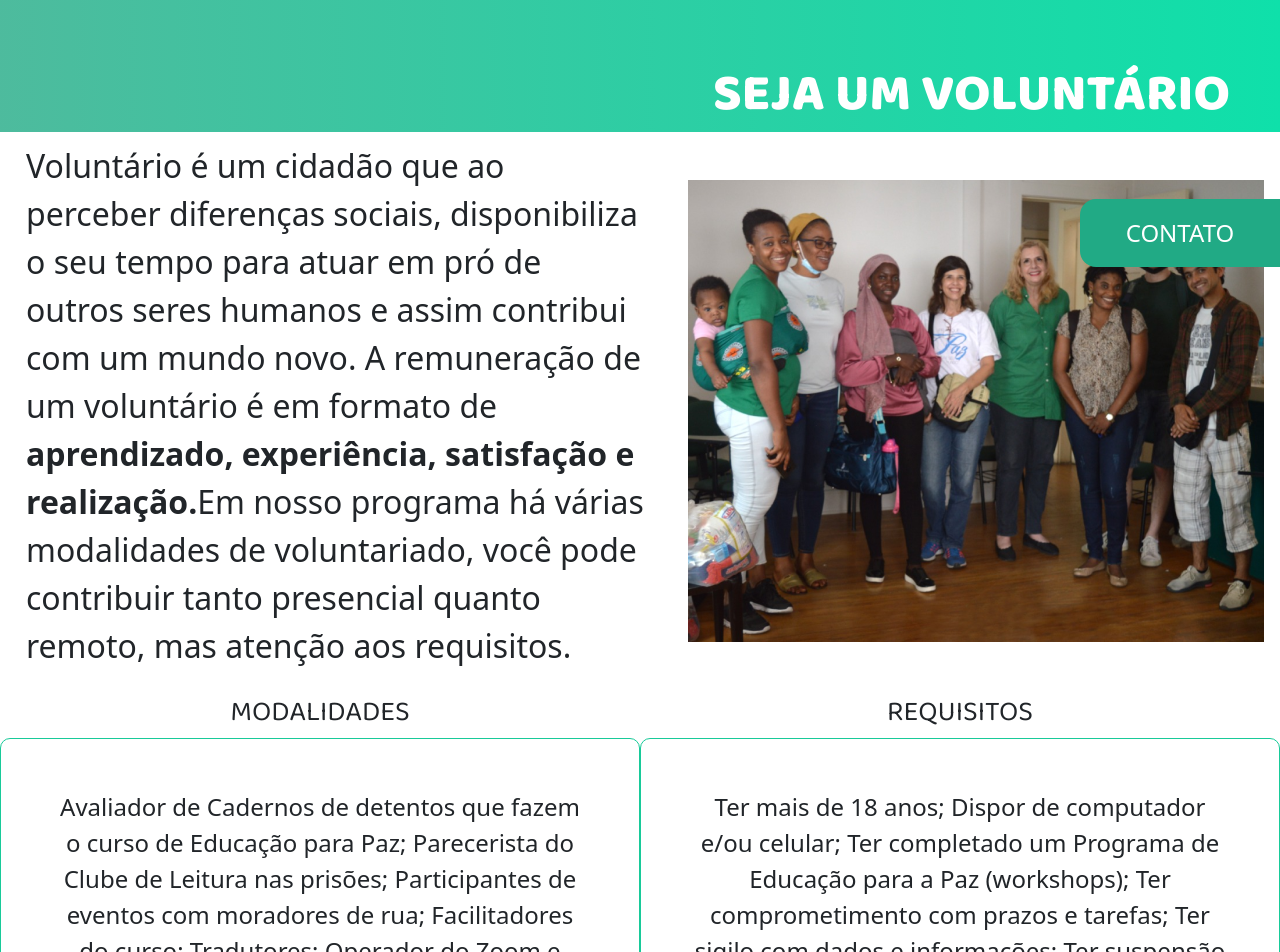
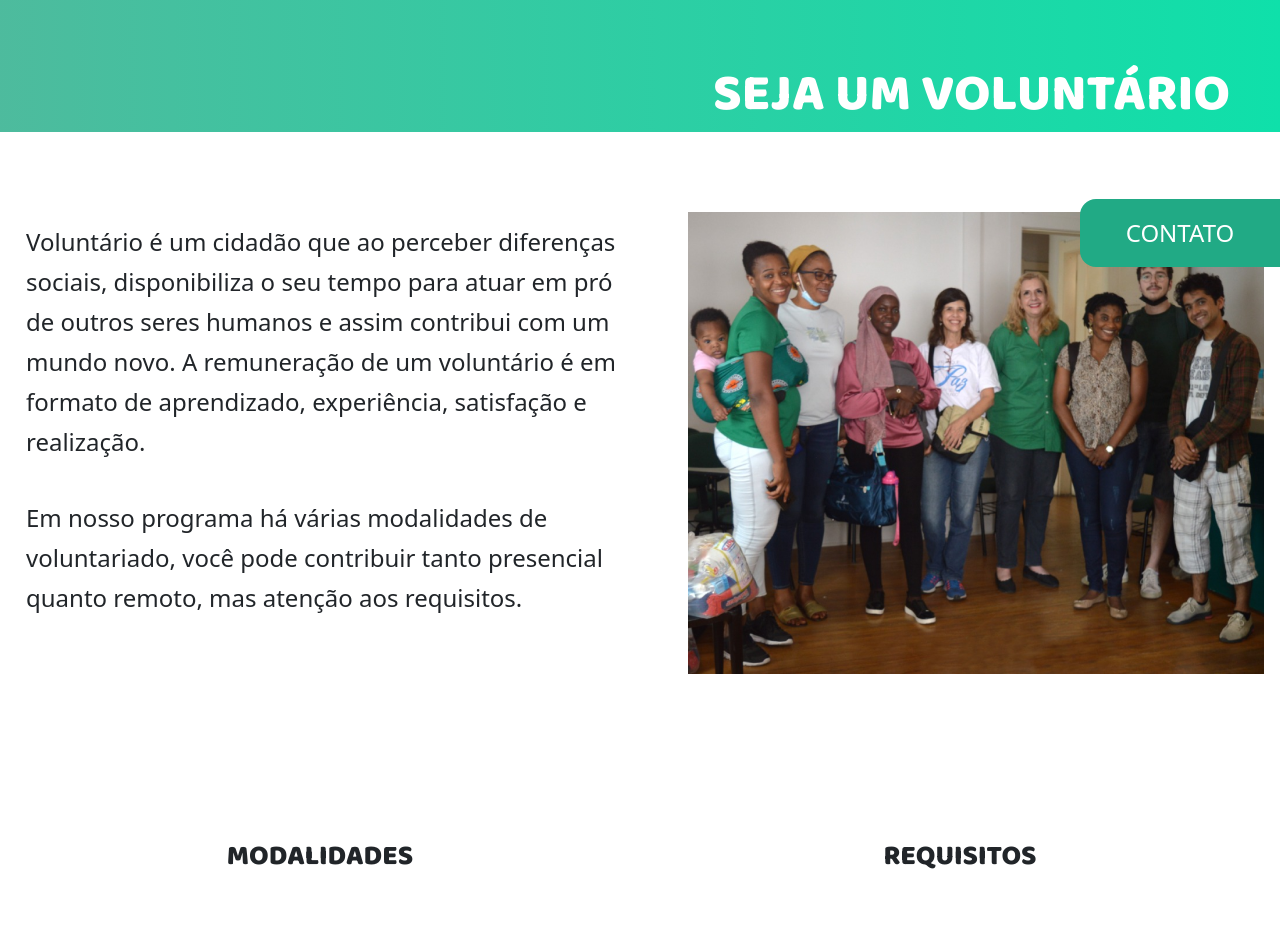
Before and after one commit to alchemist-developer/deploy-palavras, a Next.js app: page /voluntarios in a window 1280 px wide. Shown: the part 200-1152 px from the top of the page. Built offline with nearby package versions, Linux system fonts and the light colour scheme; a web font is replaced by a local one.

Commit message:
fix: margins, paddings, text resize

```diff
--- a/src/components/voluntariosmain/voluntariosmain.jsx
+++ b/src/components/voluntariosmain/voluntariosmain.jsx
@@ -13,9 +13,9 @@ function VoluntariosMain() {
 
           <div className='voluntarios-texto'>
             <p>
-              Voluntário é um cidadão que ao perceber diferenças sociais, disponibiliza o seu tempo para atuar em pró de outros seres humanos e assim contribui com um mundo novo. A remuneração de um voluntário é em formato de <b>aprendizado, experiência, satisfação e realização.</b>
-              Em nosso programa há várias modalidades de voluntariado, você pode contribuir tanto presencial quanto remoto, mas atenção aos requisitos.
+              Voluntário é um cidadão que ao perceber diferenças sociais, disponibiliza o seu tempo para atuar em pró de outros seres humanos e assim contribui com um mundo novo. A remuneração de um voluntário é em formato de aprendizado, experiência, satisfação e realização.
             </p>
+            <p>Em nosso programa há várias modalidades de voluntariado, você pode contribuir tanto presencial quanto remoto, mas atenção aos requisitos.</p>
           </div>
           <div>
             <Image src={LogoVoluntarios} alt="imagens-voluntarios" width="576px" height="462px" />
@@ -71,11 +71,11 @@ function VoluntariosMain() {
         <container className="voluntarios-container-button">
 
           <div className='voluntarios-style-button'>
-      <p><Link style={{color: "white"}} href="https://form.jotform.com/220305437068653" alt="formulario de inscrição" >CADASTRO</Link></p>
-              </div>
+            <p><Link style={{ color: "white" }} href="https://form.jotform.com/220305437068653" alt="formulario de inscrição" >CADASTRO</Link></p>
+          </div>
 
           <div className='voluntarios-style-button'>
-          <p><Link style={{color: "white"}} href="https://www.atados.com.br/ong/programa-de-educacao-para-paz/vagas" alt="link atados" >ATADOS</Link></p>
+            <p><Link style={{ color: "white" }} href="https://www.atados.com.br/ong/programa-de-educacao-para-paz/vagas" alt="link atados" >ATADOS</Link></p>
 
           </div>
 
--- a/src/styles/voluntarios/index.css
+++ b/src/styles/voluntarios/index.css
@@ -2,19 +2,21 @@
   display: flex;
   justify-content: space-around;
   flex-wrap: wrap;
-  align-items: center;
+  margin-top: 80px;
 }
 
-.voluntarios-texto {
+.voluntarios-texto p {
   padding: 10px;
   width: 40rem;
-  font-size: 32px;
+  font-size: 24px;
+  line-height: 40px;
 }
 
 .voluntarios-principal {
   display: flex;
   justify-content: space-around;
   flex-wrap: wrap;
+  margin: 80px 0;
 }
 
 .voluntarios-container-main {
@@ -22,16 +24,16 @@
 
 }
 
-.voluntarios-titulo-card {
+.voluntarios-titulo-card h3 {
   text-align: center;
   font-family: 'Baloo', Arial, Helvetica, sans-serif !important;
   font-weight: bold;
+  margin: 80px 0;
 }
 
 .voluntarios-text {
   border: 1px solid #18CA99;
   border-radius: 10px;
-  height: 85%;
   text-align: center;
 }
 
@@ -70,6 +72,16 @@
 
 .voluntarios-style-button a {
   text-decoration: none;
+  color: white;
+  letter-spacing: 2px;
+}
+
+a {
+  transition: 0.3s ease-in-out;
+}
+
+a:hover {
+  color: rgba(0, 0, 0, 0.63);
 }
 
 .voluntarios-banner-botton {
```
